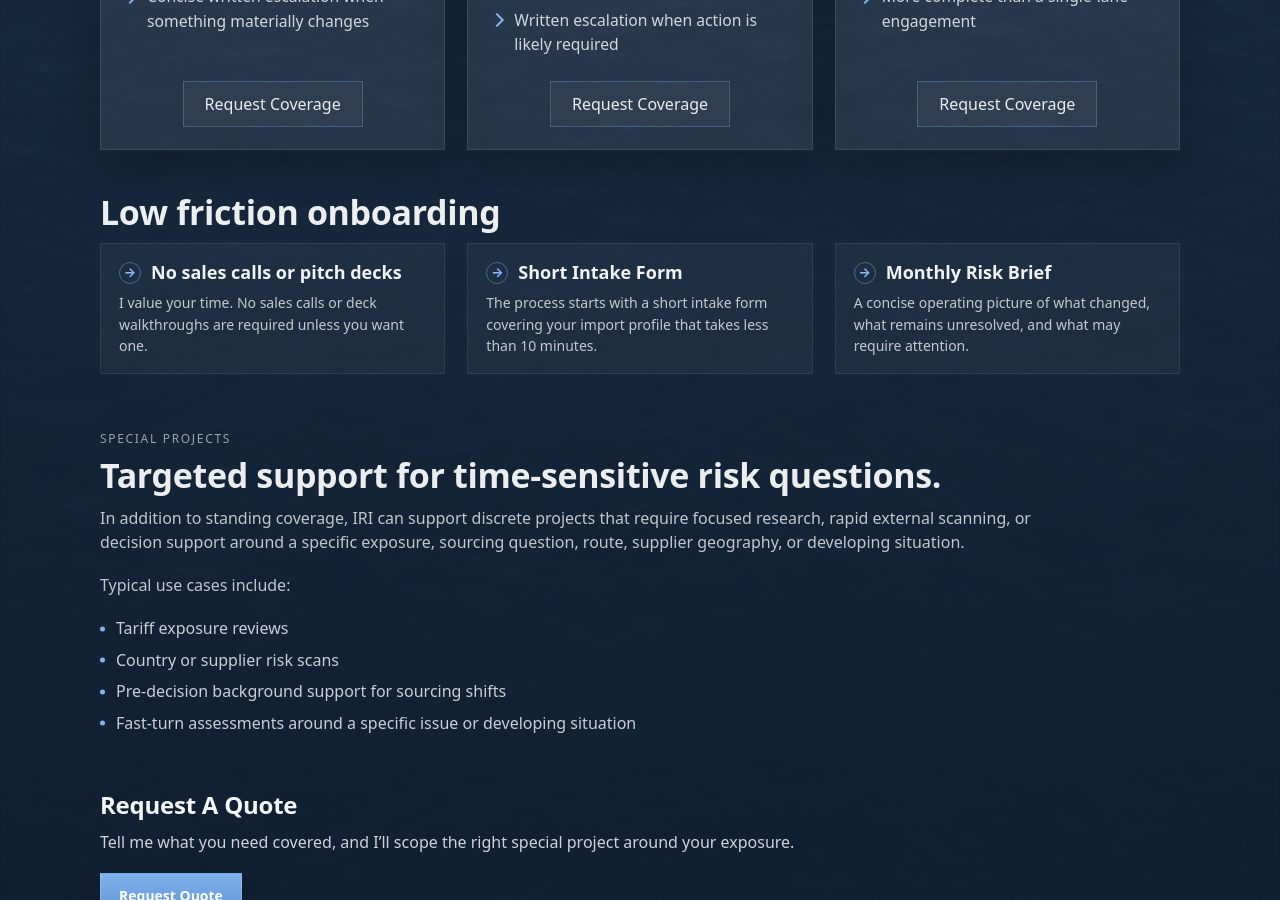
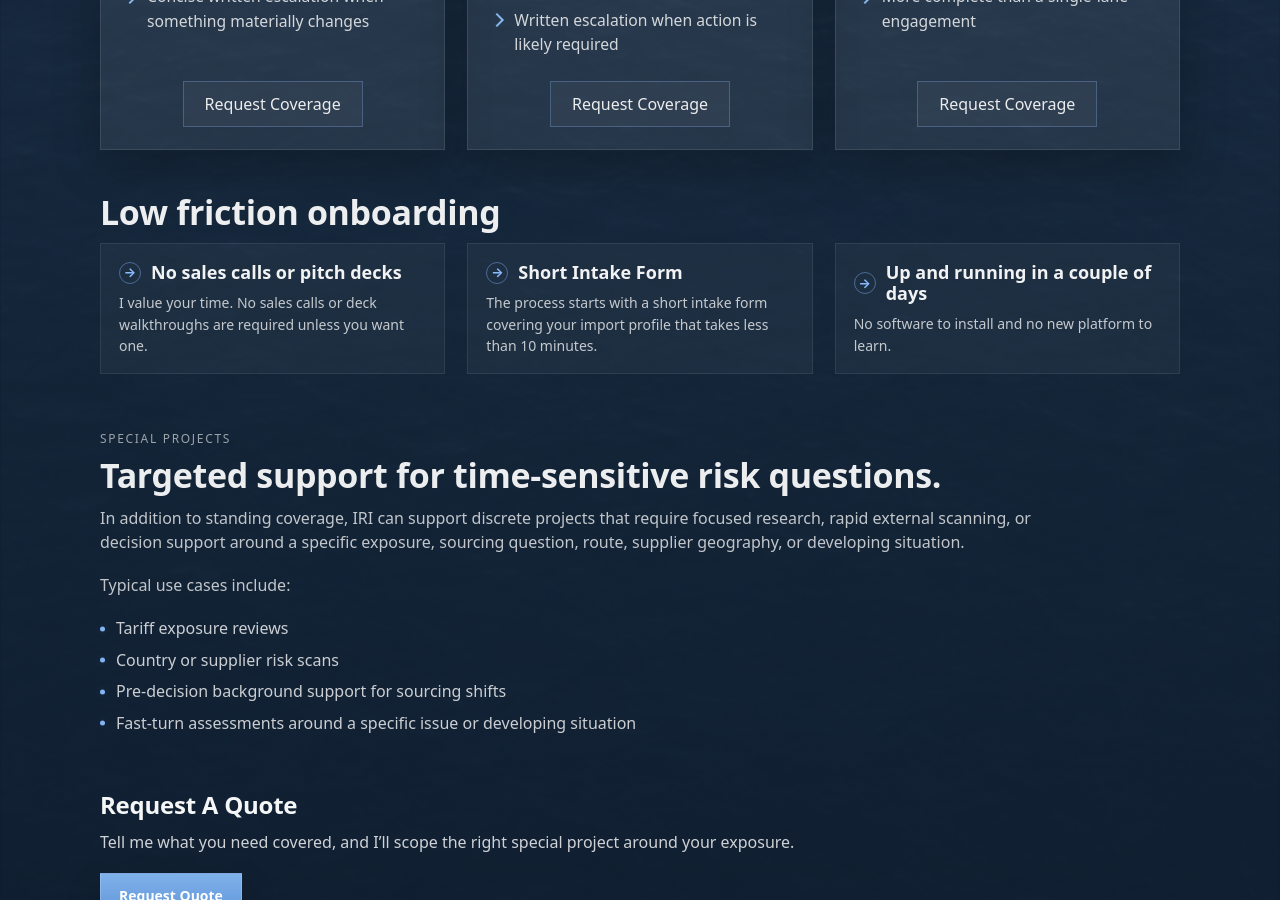
Before and after one commit to importrisk/import-risk-intelligence-site, a Jekyll site: the page built from pricing.html, in a window 1280 px wide and 900 px high, scrolled down 1331 px. Built offline with Jekyll 4.4.1, drawn with Linux system fonts in a browser that asks for light colours.

Commit message:
Update pricing.html

```diff
--- a/pricing.html
+++ b/pricing.html
@@ -183,10 +183,10 @@ description: Pricing and scope options for Import Risk Intelligence.
   <div class="pricing-include-item">
     <h3 class="pricing-include-title">
       <span class="pricing-include-icon" aria-hidden="true">→</span>
-      <span>Monthly Risk Brief</span>
+      <span>Up and running in a couple of days</span>
     </h3>
     <p class="pricing-include-text">
-      A concise operating picture of what changed, what remains unresolved, and what may require attention.
+      No software to install and no new platform to learn.
     </p>
   </div>
 </div>
```
